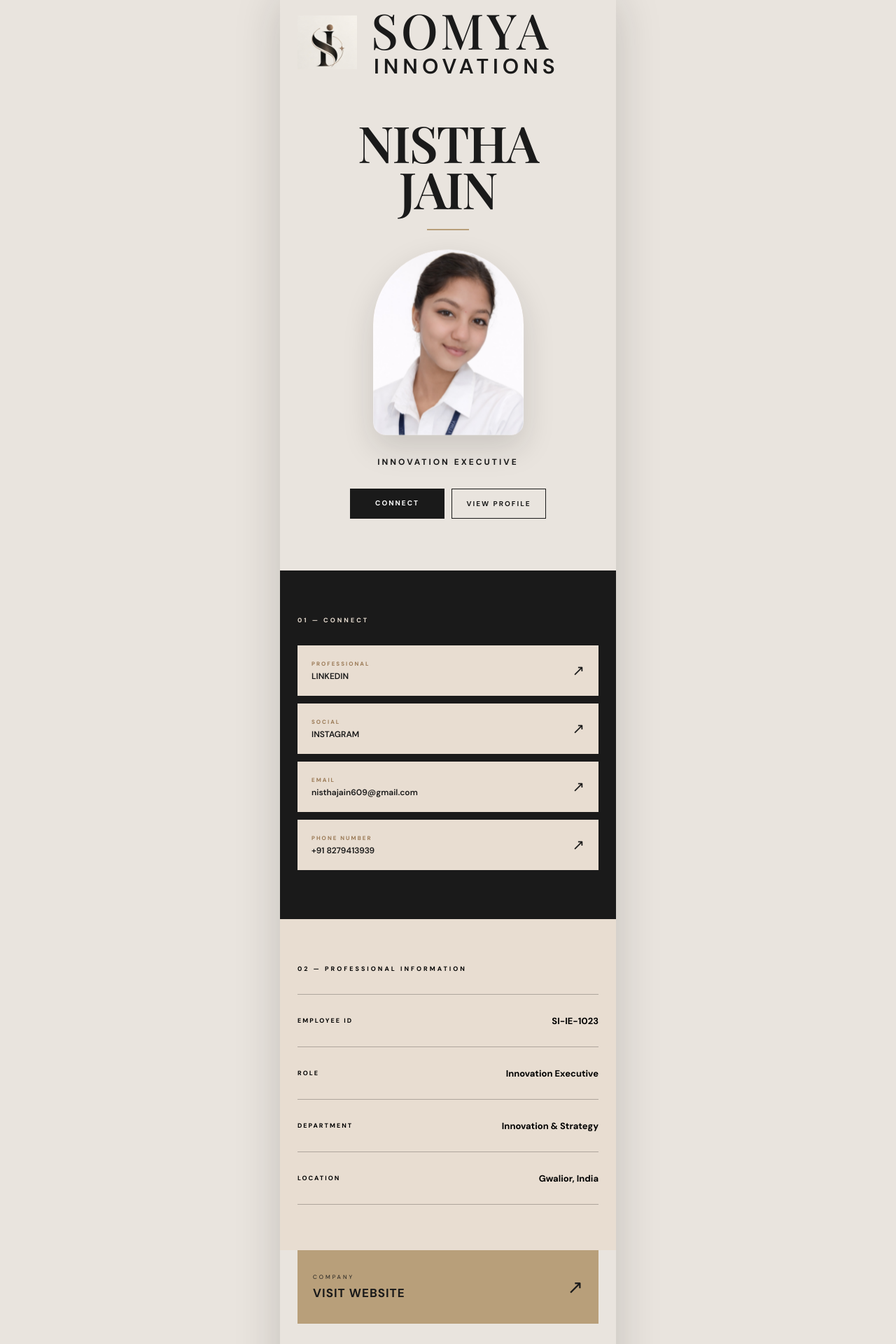
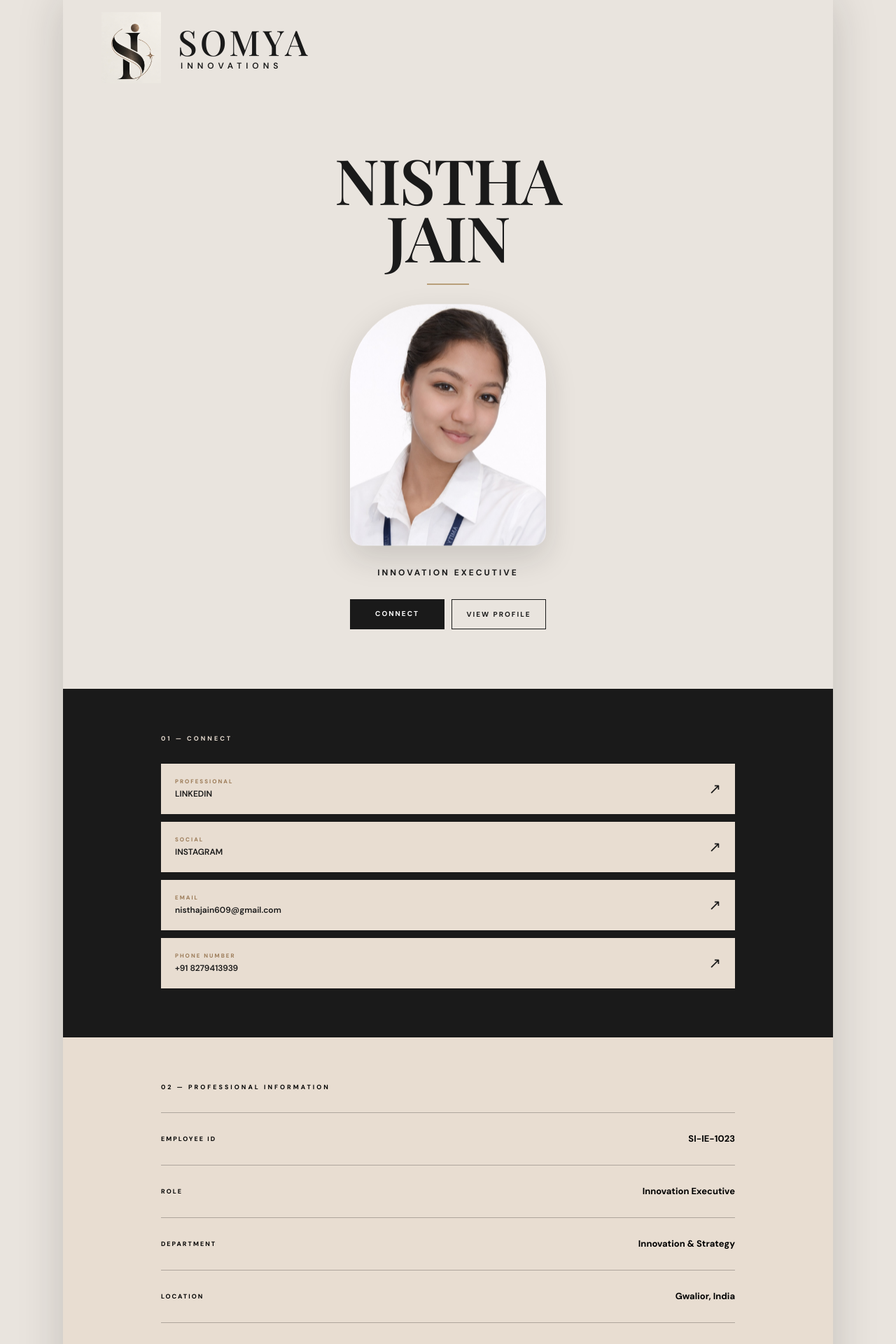
Before and after one commit to raginiparihar323-cmyk/somya-employee-profile, a Next.js app: page / in a window 1280 px wide. Shown: the part 40-1960 px from the top of the page at 70% size. Built offline with nearby package versions, Linux system fonts and the light colour scheme.

Commit message:
Make employee profiles responsive

```diff
--- a/app/globals.css
+++ b/app/globals.css
@@ -157,7 +157,7 @@ button {
 .brand-somya {
   font-family: "Playfair Display", serif;
 
-  font-size: 70px;
+  font-size: 44px;
 
   line-height: 0.9;
 
@@ -180,7 +180,7 @@ button {
 .brand-innovations {
   font-family: "DM Sans", sans-serif;
 
-  font-size: 30px;
+  font-size: 11px;
 
   line-height: 1;
 
@@ -1278,3 +1278,384 @@ footer small {
     transition-duration: 0.01ms !important;
   }
 }
+
+
+/* =========================================================
+   RESPONSIVE OVERRIDES
+   Keeps the same design while adapting to all screens.
+========================================================= */
+
+/* Prevent horizontal overflow on every device */
+html,
+body {
+  width: 100%;
+  max-width: 100%;
+  overflow-x: hidden;
+}
+
+.profile-page {
+  width: 100%;
+  max-width: 100%;
+  min-height: 100vh;
+}
+
+/* Tablets and larger screens */
+@media (min-width: 600px) {
+  .profile-page {
+    max-width: 900px;
+  }
+
+  .header {
+    min-height: 150px;
+    padding: 20px 40px;
+  }
+
+  .header-brand {
+    gap: 24px;
+  }
+
+  .header-logo,
+  .header-logo img {
+    width: 100px;
+    height: 100px;
+  }
+
+  .hero {
+    min-height: auto;
+    padding: 55px 50px 75px;
+  }
+
+  .hero h1 {
+    font-size: clamp(58px, 9vw, 86px);
+  }
+
+  .profile-photo {
+    width: 260px;
+    height: 320px;
+  }
+
+  .section {
+    max-width: 760px;
+    margin: 0 auto;
+  }
+
+  .connect-section,
+  .dark-section,
+  .visit-website-section,
+  .verification-section,
+  footer {
+    width: 100%;
+  }
+}
+
+/* Desktop */
+@media (min-width: 901px) {
+  .profile-page {
+    max-width: 1100px;
+  }
+
+  .header {
+    min-height: 165px;
+    padding: 25px 55px;
+  }
+
+  .header-logo,
+  .header-logo img {
+    width: 110px;
+    height: 110px;
+  }
+
+  .brand-somya {
+    font-size: 50px;
+  }
+
+  .brand-innovations {
+    font-size: 12px;
+  }
+
+  .hero {
+    padding: 65px 70px 85px;
+  }
+
+  .hero h1 {
+    font-size: clamp(65px, 7vw, 100px);
+  }
+
+  .profile-photo {
+    width: 280px;
+    height: 345px;
+  }
+
+  .section {
+    max-width: 820px;
+  }
+}
+
+/* Normal phones */
+@media (max-width: 599px) {
+  .header {
+    width: 100%;
+    height: auto;
+    min-height: 125px;
+    padding: 15px 18px;
+  }
+
+  .header-brand {
+    width: 100%;
+    gap: 14px;
+  }
+
+  .header-logo,
+  .header-logo img {
+    width: 72px;
+    height: 72px;
+  }
+
+  .header-logo img {
+    object-fit: contain;
+    transform: scale(1.05);
+  }
+
+  .header-logo:hover img {
+    transform: scale(1.08);
+  }
+
+  .header-brand-name {
+    min-width: 0;
+    gap: 5px;
+  }
+
+  .brand-somya {
+    font-size: clamp(28px, 9vw, 40px);
+    letter-spacing: 2px;
+    line-height: 0.95;
+  }
+
+  .brand-innovations {
+    font-size: clamp(8px, 2.5vw, 11px);
+    letter-spacing: clamp(3px, 1.2vw, 5px);
+    padding-left: 2px;
+  }
+
+  .hero {
+    width: 100%;
+    min-height: auto;
+    padding: 35px 18px 50px;
+  }
+
+  .hero h1 {
+    width: 100%;
+    font-size: clamp(42px, 14vw, 68px);
+    line-height: 0.94;
+    letter-spacing: -1.5px;
+    overflow-wrap: anywhere;
+  }
+
+  .hero-line {
+    margin: 22px 0 28px;
+  }
+
+  .profile-photo {
+    width: min(215px, 72vw);
+    height: min(265px, 88vw);
+    max-height: 265px;
+  }
+
+  .designation {
+    max-width: 100%;
+    font-size: 11px;
+    letter-spacing: 2px;
+    line-height: 1.5;
+    text-align: center;
+  }
+
+  .hero-buttons {
+    width: 100%;
+    max-width: 360px;
+    display: flex;
+    flex-direction: column;
+    gap: 10px;
+    margin-top: 26px;
+  }
+
+  .primary-button,
+  .secondary-button {
+    width: 100%;
+    min-width: 0;
+    text-align: center;
+    padding: 14px 16px;
+  }
+
+  .section {
+    width: 100%;
+    padding-left: 18px;
+    padding-right: 18px;
+  }
+
+  .section-label {
+    font-size: 10px;
+    letter-spacing: 2px;
+    line-height: 1.5;
+  }
+
+  .links {
+    width: 100%;
+  }
+
+  .social-link {
+    width: 100%;
+    min-width: 0;
+  }
+
+  .social-link span {
+    overflow-wrap: anywhere;
+    word-break: break-word;
+  }
+
+  .info-card {
+    width: 100%;
+    overflow: hidden;
+  }
+
+  .info-row {
+    gap: 15px;
+  }
+
+  .info-row span {
+    flex: 0 0 38%;
+  }
+
+  .info-row strong {
+    min-width: 0;
+    max-width: 62%;
+    text-align: right;
+    overflow-wrap: anywhere;
+    word-break: break-word;
+  }
+
+  .visit-website-button {
+    width: calc(100% - 36px);
+    max-width: 760px;
+  }
+
+  .verification-inner {
+    width: calc(100% - 36px);
+  }
+
+  .verification-text {
+    min-width: 0;
+  }
+
+  .verification-text p {
+    overflow-wrap: anywhere;
+  }
+
+  footer {
+    padding-left: 18px;
+    padding-right: 18px;
+  }
+
+  footer h3,
+  footer p,
+  footer small {
+    overflow-wrap: anywhere;
+  }
+}
+
+/* Very small phones */
+@media (max-width: 380px) {
+  .header {
+    min-height: 112px;
+    padding: 12px 14px;
+  }
+
+  .header-brand {
+    gap: 11px;
+  }
+
+  .header-logo,
+  .header-logo img {
+    width: 62px;
+    height: 62px;
+  }
+
+  .brand-somya {
+    font-size: 27px;
+    letter-spacing: 1.5px;
+  }
+
+  .brand-innovations {
+    font-size: 7px;
+    letter-spacing: 2.8px;
+  }
+
+  .hero {
+    padding-left: 14px;
+    padding-right: 14px;
+  }
+
+  .hero h1 {
+    font-size: clamp(38px, 13vw, 54px);
+  }
+
+  .profile-photo {
+    width: min(195px, 70vw);
+    height: min(240px, 86vw);
+  }
+
+  .section {
+    padding-left: 14px;
+    padding-right: 14px;
+  }
+
+  .info-row {
+    gap: 10px;
+  }
+
+  .info-row span {
+    flex-basis: 40%;
+    font-size: 9px;
+  }
+
+  .info-row strong {
+    max-width: 60%;
+    font-size: 12px;
+  }
+}
+
+/* Landscape phones */
+@media (max-height: 500px) and (orientation: landscape) {
+  .header {
+    min-height: 95px;
+    padding-top: 10px;
+    padding-bottom: 10px;
+  }
+
+  .header-logo,
+  .header-logo img {
+    width: 62px;
+    height: 62px;
+  }
+
+  .hero {
+    padding-top: 25px;
+    padding-bottom: 40px;
+  }
+
+  .profile-photo {
+    width: 175px;
+    height: 215px;
+  }
+}
+
+/* Accessibility: don't force animations for users who prefer reduced motion */
+@media (prefers-reduced-motion: reduce) {
+  *,
+  *::before,
+  *::after {
+    animation-duration: 0.01ms !important;
+    animation-iteration-count: 1 !important;
+    transition-duration: 0.01ms !important;
+    scroll-behavior: auto !important;
+  }
+}
```
